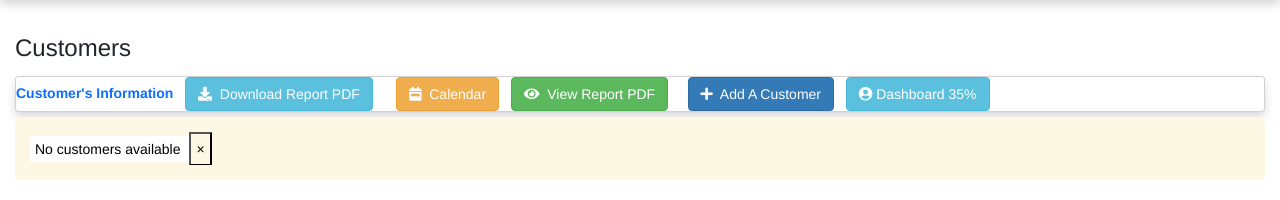
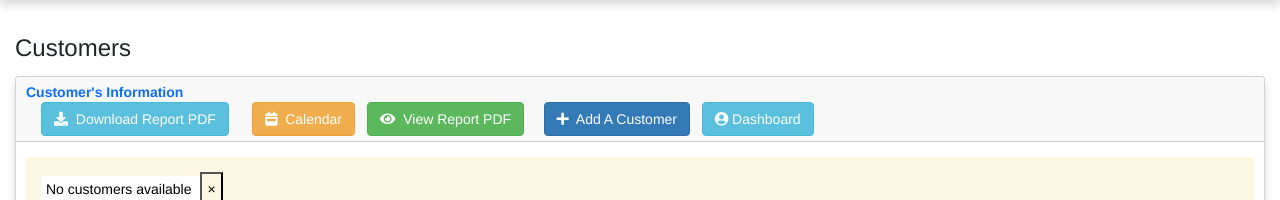
Before and after one commit to yokwejuste/goim, a Django app: template templates/customers_preview.html in a window 1280 px wide. Shown: the part 51-251 px from the top of the page. Run offline with Django 3.2, Linux system fonts and the light colour scheme; the template is opened without the code that fills it, so the values that code supplies are empty; some libraries are stand-ins or nearby versions.

Commit message:
changes made

```diff
--- a/templates/customers_preview.html
+++ b/templates/customers_preview.html
@@ -31,11 +31,14 @@
             background-color: rgba(0, 0, 0, 0.8)
         }
 
-        .modal-content-o {
+        .modal-content {
             background-color: transparent;
             margin: auto;
             display: inline-block;
             position: absolute;
+            top: 35%;
+            height: 50%;
+            width: 50%;
             left: 58%;
             right: 50%;
             transform: translate(-50%, -50%);
@@ -55,7 +58,7 @@
             border-radius: 50%;
         }
 
-        .modal-content-o {
+        .modal-content {
             -webkit-animation-name: zoom;
             -webkit-animation-duration: 0.6s;
             animation-name: zoom;
@@ -158,13 +161,13 @@
             <div class="container-fluid">
                 <h3 class="text-dark mb-4">Customers</h3>
                 <div class="card shadow">
-                    <div clas35%s="card-header">
+                    <div class="card-header">
                         <div class="text-primary m-0 fw-bold">Customer's Information &nbsp;
                             <button type="button" class="navbar-toggle text-success rounded"
                                     data-toggle="collapse"
                                     data-target="#myNavbar">
                                 <i onclick="myFunction(this)" class="fa fa-bars"></i>
-                            <35%/button>
+                            </button>
                             <script>
                                 function myFunction(x) {
                                     x.classList.toggle("fa-times");
@@ -182,7 +185,7 @@
                                 <a class="float-right d text-decoration-none"
                                    href="{% url 'calendar' %}">
                                     <button type="button"
-                             35%               class="btn d btn-warning">
+                                            class="btn d btn-warning">
                                         <i class="fas fa-calendar-week"></i>&nbsp; Calendar
                                     </button>&nbsp;&nbsp;
                                 </a>
@@ -203,7 +206,7 @@
                                     <button type="button"
                                             class="btn d btn-info">
                                         <i class="fas fa-user-circle"></i>&nbsp;Dashboard
-                             35%       </button>
+                                    </button>
                                 </a>
                             </div>
                         </div>
@@ -439,7 +442,7 @@
 {% for i in detail %}
     <div id="modal01" class="modal" onclick="this.style.display='none'">
         <span class="close">&nbsp;&times;&nbsp;</span>
-        <div class="modal-content-o">
+        <div class="modal-content">
             <img id="img01" style="max-width:60%" alt="" src="">
         </div>
     </div>
```
